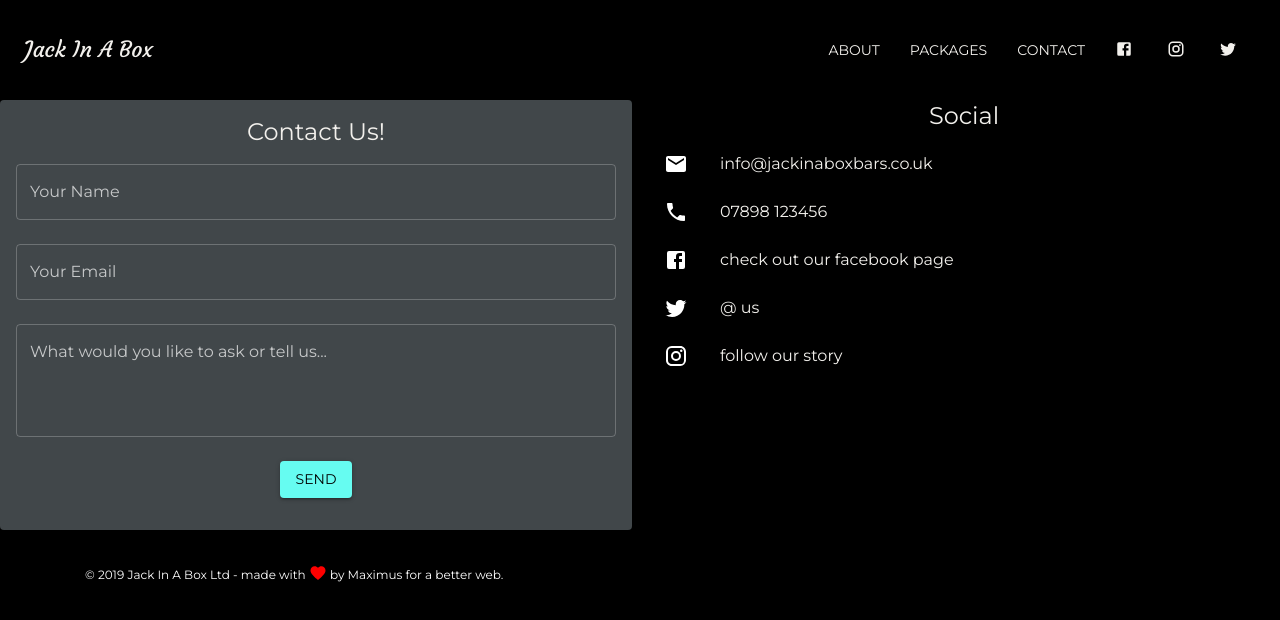
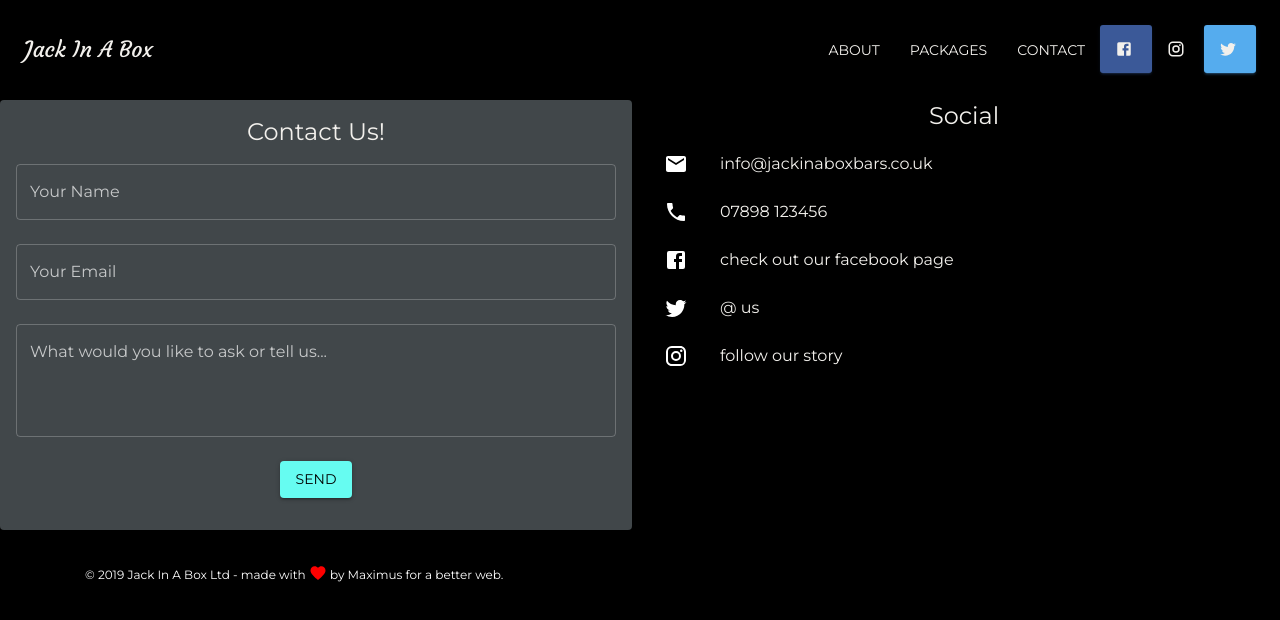
Before and after one commit to sdeagh/jackinabox, a React (Create React App) app: page /contact in a window 1280 px wide. Shown: the top 620 px of the page. Built offline with nearby package versions, Linux system fonts and the light colour scheme.

Commit message:
minor changes

```diff
--- a/src/Header/Header.jsx
+++ b/src/Header/Header.jsx
@@ -65,6 +65,7 @@ class Header extends React.Component {
   }
 
   render() {
+    console.log(this.props);
     const {
       classes,
       color,
--- a/src/Header/HeaderLinks.jsx
+++ b/src/Header/HeaderLinks.jsx
@@ -44,7 +44,7 @@ function HeaderLinks({ ...props }) {
           <Button
             href="https://facebook.com/"
             target="_blank"
-            color="transparent"
+            color="facebook"
             className={classes.navLink}
           >
             <FacebookIcon className={classes.socialIcons} />
@@ -80,7 +80,7 @@ function HeaderLinks({ ...props }) {
           <Button
             href="https://twitter.com/CreativeTim?ref=creativetim"
             target="_blank"
-            color="transparent"
+            color="twitter"
             className={classes.navLink}
           >
             <TwitterIcon className={classes.socialIcons} />
--- a/src/Header/HeaderStyle.jsx
+++ b/src/Header/HeaderStyle.jsx
@@ -59,12 +59,6 @@ const headerStyle = (theme) => ({
     paddingTop: '25px',
     color: '#FFFFFF',
   },
-  dark: {
-    color: '#FFFFFF',
-    backgroundColor: '#212121 !important',
-    boxShadow:
-      '0 4px 20px 0px rgba(0, 0, 0, 0.14), 0 7px 12px -5px rgba(33, 33, 33, 0.46)',
-  },
   white: {
     border: '0',
     padding: '0.625rem 0',
--- a/src/components/CustomButtons/Button.jsx
+++ b/src/components/CustomButtons/Button.jsx
@@ -13,6 +13,7 @@ import Button from '@material-ui/core/Button';
 import ButtonStyle from './ButtonStyle';
 
 function RegularButton({ ...props }) {
+  console.log(props);
   const {
     classes,
     color,
```
